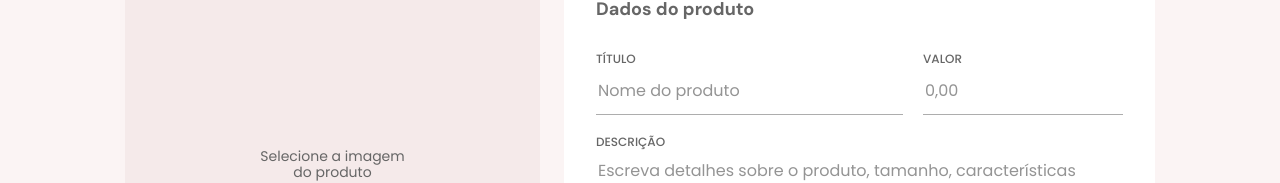
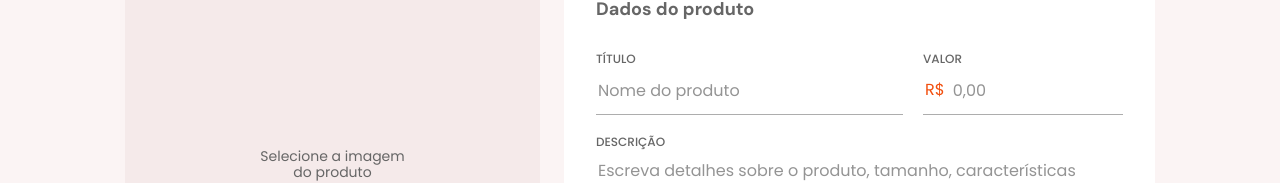
Before and after one commit to ropdias/marketplace-web, a React (Vite) app: page /product/create in a window 1280 px wide. Shown: the part 271-454 px from the top of the page. Built offline with nearby package versions, Linux system fonts and the light colour scheme; some icons are missing.

Commit message:
apply R$ to value input

```diff
--- a/src/pages/app/product/product-create.tsx
+++ b/src/pages/app/product/product-create.tsx
@@ -45,7 +45,8 @@ export function ProductCreate() {
                     id="value"
                     placeholder="0,00"
                     labelText="Valor"
-                    isFilled={false}
+                    isFilled={true}
+                    iconLeft="R$"
                   />
                 </div>
               </div>
```
